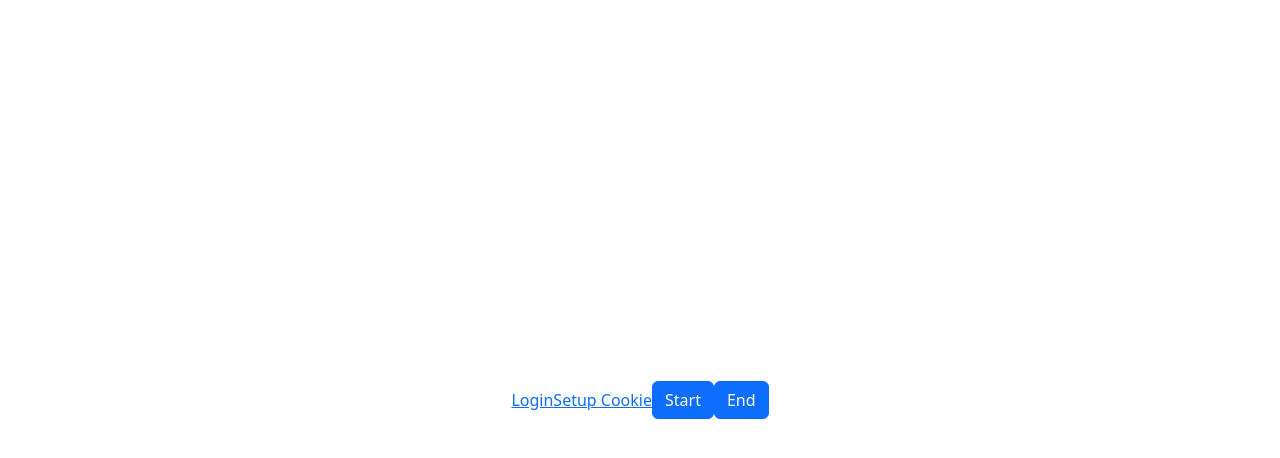
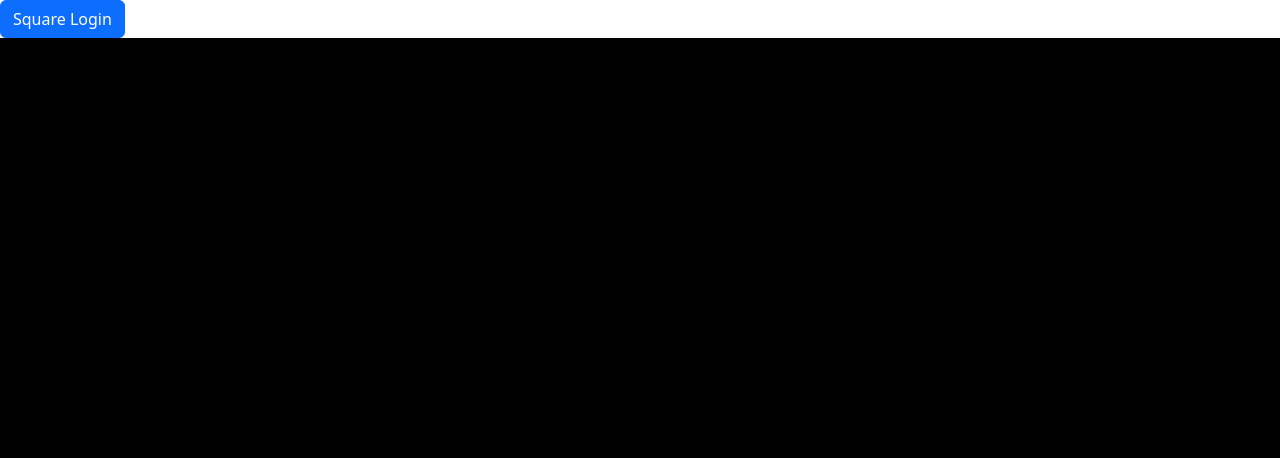
Before and after one commit to sahilkotak/butlerbot, a React (Vite) app in the folder butlerbot/frontend/: page / in a window 1280 px wide. Shown: the top 458 px of the page. Built offline with nearby package versions, Linux system fonts and the light colour scheme; the HTML template or start-up script is replaced by a standard one.

Commit message:
client side cookie handling

```diff
--- a/butlerbot/frontend/index.html
+++ b/butlerbot/frontend/index.html
@@ -3,6 +3,7 @@
   <head>
     <meta charset="UTF-8" />
     <meta name="viewport" content="width=device-width, initial-scale=1.0" />
+    <base href="/" />
     <title>ButlerBot</title>
   </head>
   <body>
--- a/butlerbot/frontend/src/App.tsx
+++ b/butlerbot/frontend/src/App.tsx
@@ -1,33 +1,39 @@
-// import { useState } from "react";
 import { Route, BrowserRouter as Router, Routes } from "react-router-dom";
-
-// import Error from "./Error";
 import RegisterCookie from "./RegisterCookie";
-import { Home, Login } from "./pages";
-
-// const router = createBrowserRouter(
-//   createRoutesFromElements(
-//     <Route path="/setup" element={<Error />}>
-//       <Route path=":id" element={<RegisterCookie />} />
-//     </Route>
-//   )
-// );
+import Home from "./pages/Home";
+import Login from "./pages/Login";
+import { useState } from "react";
 
 const App = () => {
-  // const [userLogInStatus, setUserLoginStatus] = useState(false);
+  const [sessionToken, setSessionToken] = useState(
+    (() => {
+      const cookieName = "X-ButlerBot-Active-Session-Token=";
+      const cookies = document.cookie.split(";");
 
-  // // eslint-disable-next-line @typescript-eslint/no-unused-vars
-  // const registerLoggedInUser = () => {
-  //   setUserLoginStatus(true);
-  // };
+      for (let i = 0; i < cookies.length; i++) {
+        let cookie = cookies[i];
+        while (cookie.charAt(0) == " ") {
+          cookie = cookie.substring(1, cookie.length);
+        }
+        if (cookie.indexOf(cookieName) == 0) {
+          return decodeURIComponent(
+            cookie.substring(cookieName.length, cookie.length)
+          );
+        }
+      }
+      return "";
+    })()
+  );
 
   return (
     <>
       <Router>
         <Routes>
-          <Route path="/login" element={<Login />}></Route>
-          <Route path="/setup/:cookie" element={<RegisterCookie />}></Route>
-          <Route path="/" element={<Home />}></Route>
+          <Route path="/" element={sessionToken ? <Home /> : <Login />} />
+          <Route
+            path="/setup/:cookie"
+            element={<RegisterCookie onSessionTokenUpdate={setSessionToken} />}
+          />
         </Routes>
       </Router>
     </>
--- a/butlerbot/frontend/src/RegisterCookie.tsx
+++ b/butlerbot/frontend/src/RegisterCookie.tsx
@@ -1,22 +1,27 @@
-import { useParams } from "react-router-dom";
+import { useEffect } from "react";
+import { useParams, useNavigate } from "react-router-dom";
 
-const RegisterCookie = () => {
+const RegisterCookie = ({ onSessionTokenUpdate }) => {
   const { cookie } = useParams();
+  const navigate = useNavigate();
 
-  // const setUserSessionCookie = () => {
-  //   const cookie = `X-ButlerBot-Active-Session-Token=${c}; expires=${() => {
-  //     const expirationDate = new Date();
-  //     expirationDate.setDate(expirationDate.getDate() + 20); // 20 days ttl
-  //     return expirationDate;
-  //   }}; SameSite=Lax; HttpOnly`;
+  const setUserSessionCookie = () => {
+    const cookieStr = `X-ButlerBot-Active-Session-Token=${cookie};expires=${(() => {
+      const expirationDate = new Date();
+      expirationDate.setDate(expirationDate.getDate() + 25); // 25 days ttl
+      return expirationDate.toUTCString();
+    })()}; SameSite=Lax; path=/`;
 
-  //   document.cookie = cookie;
-  // };
+    document.cookie = cookieStr;
+    onSessionTokenUpdate(cookie);
 
-  // useEffect(() => {
-  //   // setUserSessionCookie();
-  //   // eslint-disable-next-line react-hooks/exhaustive-deps
-  // }, []);
+    navigate("/", { replace: true });
+  };
+
+  useEffect(() => {
+    setUserSessionCookie();
+    // eslint-disable-next-line react-hooks/exhaustive-deps
+  }, []);
 
   return (
     <>
```
Also changed, not shown: butlerbot/frontend/vite.config.ts (+5 -4 lines), 1 other file (tests, documents, lock files or other folders).
